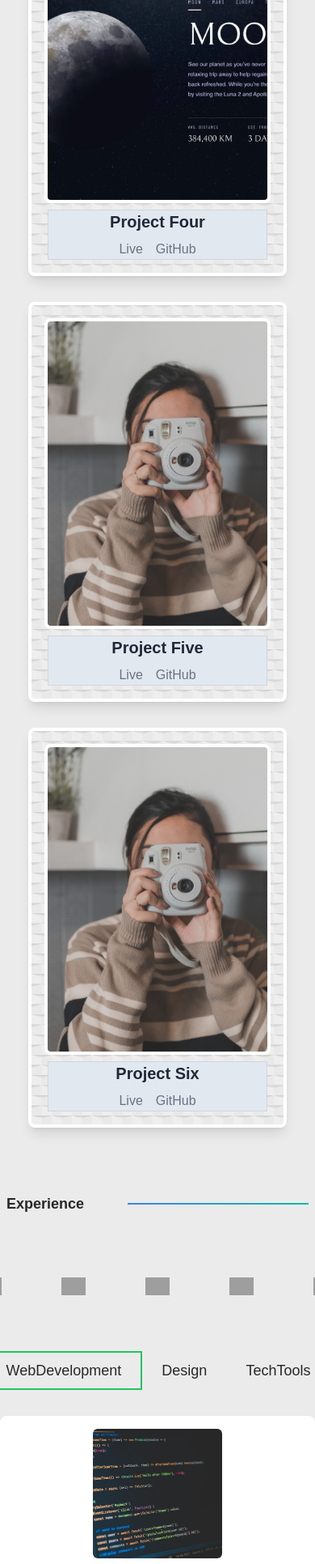
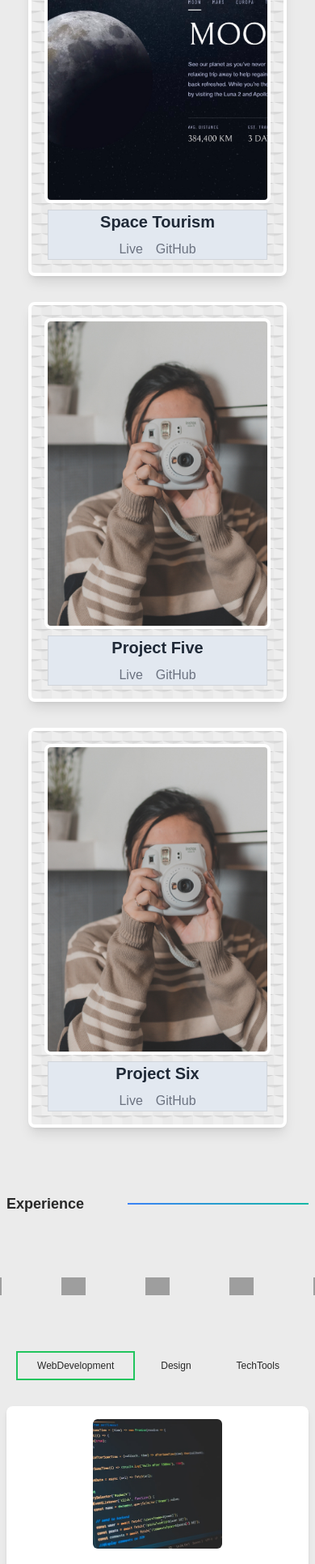
Before and after one commit to shay122990/next-portfolio, a Next.js app: page / in a window 390 px wide. Shown: the part 3146-5078 px from the top of the page at 81% size. Built offline with nearby package versions, Linux system fonts and the light colour scheme; grey boxes are pictures that could not be loaded; a web font is replaced by a local one.

Commit message:
experience tab text size

```diff
--- a/src/app/components/experience-categories/ExperienceCategories.tsx
+++ b/src/app/components/experience-categories/ExperienceCategories.tsx
@@ -11,8 +11,8 @@ export default function ExperienceCategories() {
   const [activeTab, setActiveTab] = useState<ServiceCategory>("WebDevelopment");
 
   return (
-    <div className="w-full h-auto max-w-7xl mx-auto">
-      <div className="flex justify-center mb-8 md:mb-12 lg:mb-16 mt-8 md:mt-12 lg:mt-16 lg:gap-x-64">
+    <div className="w-full h-auto max-w-7xl mx-auto px-2">
+      <div className="flex justify-center mb-8 md:mb-12 lg:mb-16 mt-8 md:mt-12 lg:mt-16 gap-2 lg:gap-x-64">
         {Object.keys(servicesData).map((tab) => (
           <TabButton
             key={tab}
--- a/src/app/components/tab-button/TabButton.tsx
+++ b/src/app/components/tab-button/TabButton.tsx
@@ -11,7 +11,7 @@ type TabButtonProps = {
           isActive
             ? "border-2 border-green-500"
             : " hover:text-green-500"
-        } md:px-8 lg:px-10`}
+        } md:px-8 lg:px-10 text-xs md:text-base lg:text-lg`}
         onClick={onClick}
       >
         {tab}
--- a/src/app/globals.css
+++ b/src/app/globals.css
@@ -7,6 +7,7 @@
   --foreground-light: #282828;
   --background-dark: #282828;
   --foreground-dark: #ededed;
+  --dark-linear: linear-gradient(to right, #3b82f6, #14b8a6);
 }
 
 /* Dark Mode Variables */
--- a/src/app/page-data/project-data.js
+++ b/src/app/page-data/project-data.js
@@ -25,7 +25,7 @@ const projects = [
     liveLink: "https://space-tourism-shay90.netlify.app/",
     githubLink: "https://github.com/shay122990/space-tourism-website",
     altText: "Project 4",
-    projectName: "Project Four",
+    projectName: "Space Tourism",
   },
   {
     imageSrc: "/images/hero-image.jpg",
```
